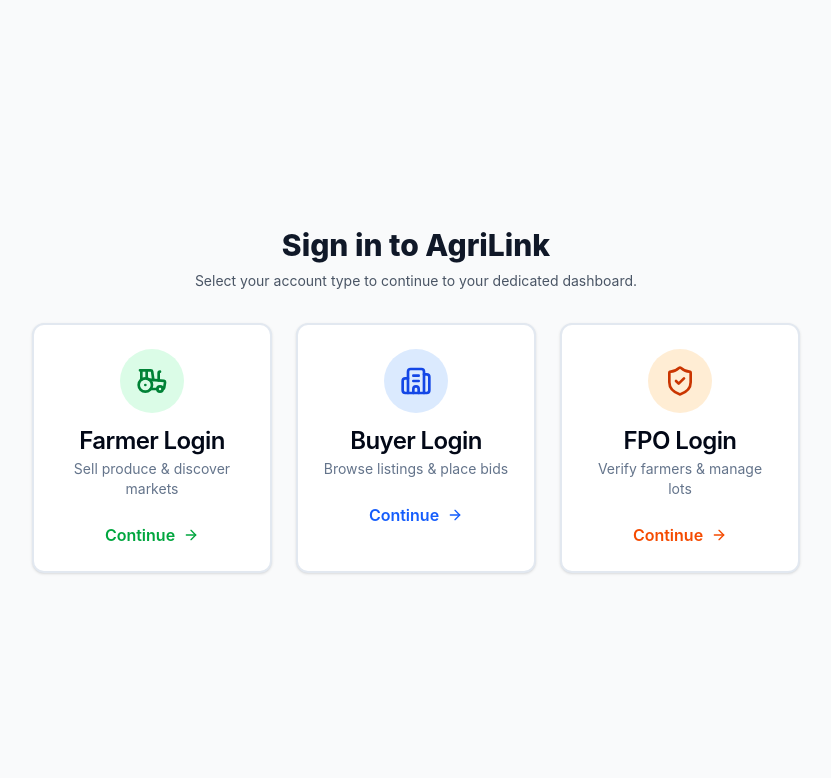
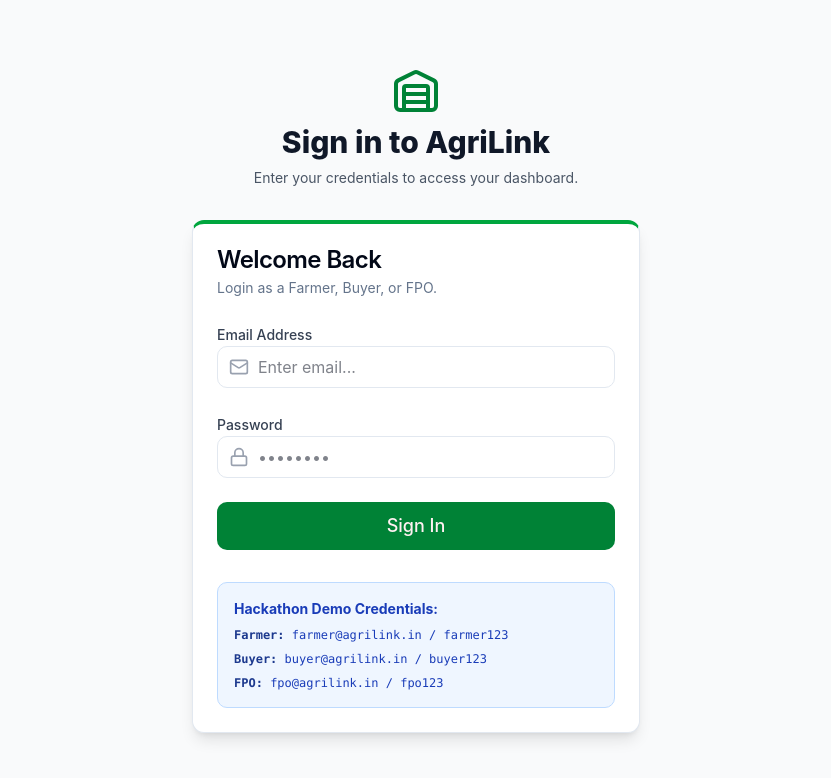
Before and after one commit to Asken22/Hackaton_website, a React (Vite) app: page /login in a window 1280 px wide. Shown: the top 778 px of the page, without its empty margins (224-1055 px from the left). Built offline with nearby package versions, Linux system fonts and the light colour scheme.

Commit message:
Update Login page to email/password and add Profile page

```diff
--- a/src/pages/Login.tsx
+++ b/src/pages/Login.tsx
@@ -1,89 +1,108 @@
+import { useState } from "react"
 import { useNavigate } from "react-router-dom"
-import { Tractor, Building2, ShieldCheck, ArrowRight } from "lucide-react"
+import { Lock, Mail, AlertCircle, Warehouse } from "lucide-react"
 import { Card, CardContent, CardHeader, CardTitle, CardDescription } from "@/components/ui/card"
+import { Button } from "@/components/ui/button"
 import { useUser } from "@/contexts/UserContext"
 
 export function Login() {
   const navigate = useNavigate()
   const { setRole } = useUser()
+  const [email, setEmail] = useState("")
+  const [password, setPassword] = useState("")
+  const [error, setError] = useState("")
 
-  const handleLogin = (role: 'farmer' | 'buyer' | 'fpo') => {
-    setRole(role)
-    navigate(`/${role}/dashboard`)
+  const handleLogin = (e: React.FormEvent) => {
+    e.preventDefault()
+    setError("")
+
+    // Dummy logic to route based on credentials
+    if (email === "farmer@agrilink.in" && password === "farmer123") {
+      setRole("farmer")
+      navigate("/farmer/dashboard")
+    } else if (email === "buyer@agrilink.in" && password === "buyer123") {
+      setRole("buyer")
+      navigate("/buyer/dashboard")
+    } else if (email === "fpo@agrilink.in" && password === "fpo123") {
+      setRole("fpo")
+      navigate("/fpo/dashboard")
+    } else {
+      setError("Invalid credentials. Please check the dummy credentials below.")
+    }
   }
 
   return (
     <div className="min-h-screen bg-gray-50 flex flex-col justify-center py-12 sm:px-6 lg:px-8">
-      <div className="sm:mx-auto sm:w-full sm:max-w-md text-center mb-8">
+      <div className="sm:mx-auto sm:w-full sm:max-w-md text-center mb-8 flex flex-col items-center">
+        <Warehouse className="h-12 w-12 text-green-700 mb-2" />
         <h2 className="text-3xl font-extrabold text-gray-900">
           Sign in to AgriLink
         </h2>
         <p className="mt-2 text-sm text-gray-600">
-          Select your account type to continue to your dedicated dashboard.
+          Enter your credentials to access your dashboard.
         </p>
       </div>
 
-      <div className="sm:mx-auto sm:w-full sm:max-w-3xl">
-        <div className="grid grid-cols-1 md:grid-cols-3 gap-6 px-4 sm:px-0">
+      <div className="sm:mx-auto sm:w-full sm:max-w-md">
+        <Card className="shadow-lg border-t-4 border-t-green-600">
+          <CardHeader>
+            <CardTitle>Welcome Back</CardTitle>
+            <CardDescription>Login as a Farmer, Buyer, or FPO.</CardDescription>
+          </CardHeader>
+          <CardContent>
+            <form onSubmit={handleLogin} className="space-y-6">
+              {error && (
+                <div className="bg-red-50 border-l-4 border-red-500 p-4 mb-4 flex items-start">
+                  <AlertCircle className="h-5 w-5 text-red-500 mr-2 shrink-0 mt-0.5" />
+                  <p className="text-sm text-red-700">{error}</p>
+                </div>
+              )}
 
-          {/* Farmer Login */}
-          <Card
-            className="cursor-pointer hover:border-green-500 hover:shadow-lg transition-all group border-2"
-            onClick={() => handleLogin('farmer')}
-          >
-            <CardHeader className="text-center pb-2">
-              <div className="mx-auto h-16 w-16 bg-green-100 rounded-full flex items-center justify-center mb-4 group-hover:bg-green-200 transition-colors">
-                <Tractor className="h-8 w-8 text-green-700" />
+              <div className="space-y-1">
+                <label className="text-sm font-medium text-gray-700">Email Address</label>
+                <div className="relative">
+                  <Mail className="absolute left-3 top-1/2 -translate-y-1/2 h-5 w-5 text-gray-400" />
+                  <input
+                    type="email"
+                    required
+                    value={email}
+                    onChange={(e) => setEmail(e.target.value)}
+                    className="w-full pl-10 pr-3 py-2 border rounded-md focus:outline-none focus:ring-2 focus:ring-green-500"
+                    placeholder="Enter email..."
+                  />
+                </div>
               </div>
-              <CardTitle>Farmer Login</CardTitle>
-              <CardDescription>Sell produce & discover markets</CardDescription>
-            </CardHeader>
-            <CardContent className="text-center pt-4">
-              <span className="text-green-600 font-semibold flex items-center justify-center gap-2 group-hover:gap-3 transition-all">
-                Continue <ArrowRight className="h-4 w-4" />
-              </span>
-            </CardContent>
-          </Card>
 
-          {/* Buyer Login */}
-          <Card
-            className="cursor-pointer hover:border-blue-500 hover:shadow-lg transition-all group border-2"
-            onClick={() => handleLogin('buyer')}
-          >
-            <CardHeader className="text-center pb-2">
-              <div className="mx-auto h-16 w-16 bg-blue-100 rounded-full flex items-center justify-center mb-4 group-hover:bg-blue-200 transition-colors">
-                <Building2 className="h-8 w-8 text-blue-700" />
+              <div className="space-y-1">
+                <label className="text-sm font-medium text-gray-700">Password</label>
+                <div className="relative">
+                  <Lock className="absolute left-3 top-1/2 -translate-y-1/2 h-5 w-5 text-gray-400" />
+                  <input
+                    type="password"
+                    required
+                    value={password}
+                    onChange={(e) => setPassword(e.target.value)}
+                    className="w-full pl-10 pr-3 py-2 border rounded-md focus:outline-none focus:ring-2 focus:ring-green-500"
+                    placeholder="••••••••"
+                  />
+                </div>
               </div>
-              <CardTitle>Buyer Login</CardTitle>
-              <CardDescription>Browse listings & place bids</CardDescription>
-            </CardHeader>
-            <CardContent className="text-center pt-4">
-              <span className="text-blue-600 font-semibold flex items-center justify-center gap-2 group-hover:gap-3 transition-all">
-                Continue <ArrowRight className="h-4 w-4" />
-              </span>
-            </CardContent>
-          </Card>
 
-          {/* FPO Login */}
-          <Card
-            className="cursor-pointer hover:border-orange-500 hover:shadow-lg transition-all group border-2"
-            onClick={() => handleLogin('fpo')}
-          >
-            <CardHeader className="text-center pb-2">
-              <div className="mx-auto h-16 w-16 bg-orange-100 rounded-full flex items-center justify-center mb-4 group-hover:bg-orange-200 transition-colors">
-                <ShieldCheck className="h-8 w-8 text-orange-700" />
-              </div>
-              <CardTitle>FPO Login</CardTitle>
-              <CardDescription>Verify farmers & manage lots</CardDescription>
-            </CardHeader>
-            <CardContent className="text-center pt-4">
-              <span className="text-orange-600 font-semibold flex items-center justify-center gap-2 group-hover:gap-3 transition-all">
-                Continue <ArrowRight className="h-4 w-4" />
-              </span>
-            </CardContent>
-          </Card>
+              <Button type="submit" className="w-full bg-green-700 hover:bg-green-800 text-lg py-6">
+                Sign In
+              </Button>
+            </form>
 
-        </div>
+            <div className="mt-8 bg-blue-50 border border-blue-200 rounded-md p-4 text-sm text-blue-800">
+              <h4 className="font-bold mb-2">Hackathon Demo Credentials:</h4>
+              <ul className="space-y-2 font-mono text-xs">
+                <li><strong className="text-blue-900">Farmer:</strong> farmer@agrilink.in / farmer123</li>
+                <li><strong className="text-blue-900">Buyer:</strong> buyer@agrilink.in / buyer123</li>
+                <li><strong className="text-blue-900">FPO:</strong> fpo@agrilink.in / fpo123</li>
+              </ul>
+            </div>
+          </CardContent>
+        </Card>
       </div>
     </div>
   )
--- /dev/null
+++ b/src/pages/Profile.tsx
@@ -0,0 +1,137 @@
+import { useState, useEffect } from "react"
+import { Save, User, Phone, MapPin, Package } from "lucide-react"
+import { Card, CardContent, CardHeader, CardTitle, CardDescription } from "@/components/ui/card"
+import { Button } from "@/components/ui/button"
+import { useUser } from "@/contexts/UserContext"
+
+export function Profile() {
+  const { role, userName } = useUser()
+
+  // Dummy state for profile info (ideally this goes to mockDB or a real backend)
+  const [profileData, setProfileData] = useState({
+    name: userName,
+    mobile: "9876543210",
+    address: "123 Agri Lane, Karnal, Haryana",
+    willingToLot: true,
+  })
+
+  // Ensure name matches the context if it changes
+  useEffect(() => {
+    setProfileData(prev => ({ ...prev, name: userName }))
+  }, [userName])
+
+  const handleSave = (e: React.FormEvent) => {
+    e.preventDefault()
+    alert("Profile saved successfully!")
+    // In a real app, this would dispatch to mockDatabase or backend
+  }
+
+  return (
+    <div className="max-w-4xl mx-auto pb-10 space-y-6">
+      <div className="space-y-2">
+        <h1 className="text-4xl font-extrabold tracking-tight text-gray-900 capitalize">
+          {role} Profile
+        </h1>
+        <p className="text-muted-foreground text-lg">Manage your personal information and preferences.</p>
+      </div>
+
+      <Card className="shadow-sm border-t-4 border-t-green-600">
+        <CardHeader>
+          <CardTitle>Personal Details</CardTitle>
+          <CardDescription>Update your contact and location information.</CardDescription>
+        </CardHeader>
+        <CardContent>
+          <form onSubmit={handleSave} className="space-y-6">
+            <div className="grid grid-cols-1 md:grid-cols-2 gap-6">
+              <div className="space-y-2">
+                <label className="text-sm font-medium flex items-center gap-2">
+                  <User className="h-4 w-4 text-gray-500" /> Full Name
+                </label>
+                <input
+                  type="text"
+                  required
+                  value={profileData.name}
+                  onChange={e => setProfileData({...profileData, name: e.target.value})}
+                  className="w-full border rounded-md px-3 py-2 bg-gray-50 text-gray-600"
+                  readOnly
+                />
+                <p className="text-xs text-gray-400">Name is synced with your role identity.</p>
+              </div>
+
+              <div className="space-y-2">
+                <label className="text-sm font-medium flex items-center gap-2">
+                  <Phone className="h-4 w-4 text-gray-500" /> Mobile Number
+                </label>
+                <input
+                  type="tel"
+                  required
+                  value={profileData.mobile}
+                  onChange={e => setProfileData({...profileData, mobile: e.target.value})}
+                  className="w-full border rounded-md px-3 py-2 focus:ring-2 focus:ring-green-500 outline-none transition-all"
+                />
+              </div>
+
+              <div className="space-y-2 md:col-span-2">
+                <label className="text-sm font-medium flex items-center gap-2">
+                  <MapPin className="h-4 w-4 text-gray-500" /> Complete Address
+                </label>
+                <textarea
+                  required
+                  rows={3}
+                  value={profileData.address}
+                  onChange={e => setProfileData({...profileData, address: e.target.value})}
+                  className="w-full border rounded-md px-3 py-2 focus:ring-2 focus:ring-green-500 outline-none transition-all"
+                />
+              </div>
+            </div>
+
+            {role === 'farmer' && (
+              <div className="pt-4 border-t">
+                <h3 className="text-lg font-semibold mb-4 flex items-center gap-2">
+                  <Package className="h-5 w-5 text-gray-500" />
+                  Lot Creation Preference
+                </h3>
+                <label className="flex items-start gap-3 p-4 border rounded-lg hover:bg-gray-50 cursor-pointer transition-colors">
+                  <input
+                    type="checkbox"
+                    className="mt-1 h-4 w-4 text-green-600 focus:ring-green-500"
+                    checked={profileData.willingToLot}
+                    onChange={e => setProfileData({...profileData, willingToLot: e.target.checked})}
+                  />
+                  <div>
+                    <span className="font-medium text-gray-900 block mb-1">Willing to create a Virtual Lot?</span>
+                    <span className="text-sm text-gray-500 block">
+                      Check this box if you are open to combining your harvest with nearby farmers to sell in bulk to institutional buyers.
+                    </span>
+                  </div>
+                </label>
+              </div>
+            )}
+
+            <div className="pt-4 border-t flex justify-end">
+              <Button type="submit" className="bg-green-700 hover:bg-green-800">
+                <Save className="h-4 w-4 mr-2" /> Save Profile
+              </Button>
+            </div>
+          </form>
+        </CardContent>
+      </Card>
+
+      {role === 'fpo' && (
+        <Card className="mt-6 border-orange-200 bg-orange-50/50">
+          <CardHeader>
+            <CardTitle className="text-orange-800">Specific Section: Quality Verification</CardTitle>
+            <CardDescription className="text-orange-700/80">
+              As an FPO, your main responsibility is verifying crop quality for farmers in your district.
+            </CardDescription>
+          </CardHeader>
+          <CardContent>
+            <Button variant="outline" className="border-orange-300 text-orange-700 hover:bg-orange-100" asChild>
+              <a href="/fpo/verifications">Go to Pending Verifications Dashboard &rarr;</a>
+            </Button>
+          </CardContent>
+        </Card>
+      )}
+    </div>
+  )
+}
```
Also changed, not shown: src/App.tsx (+4 -3 lines).
